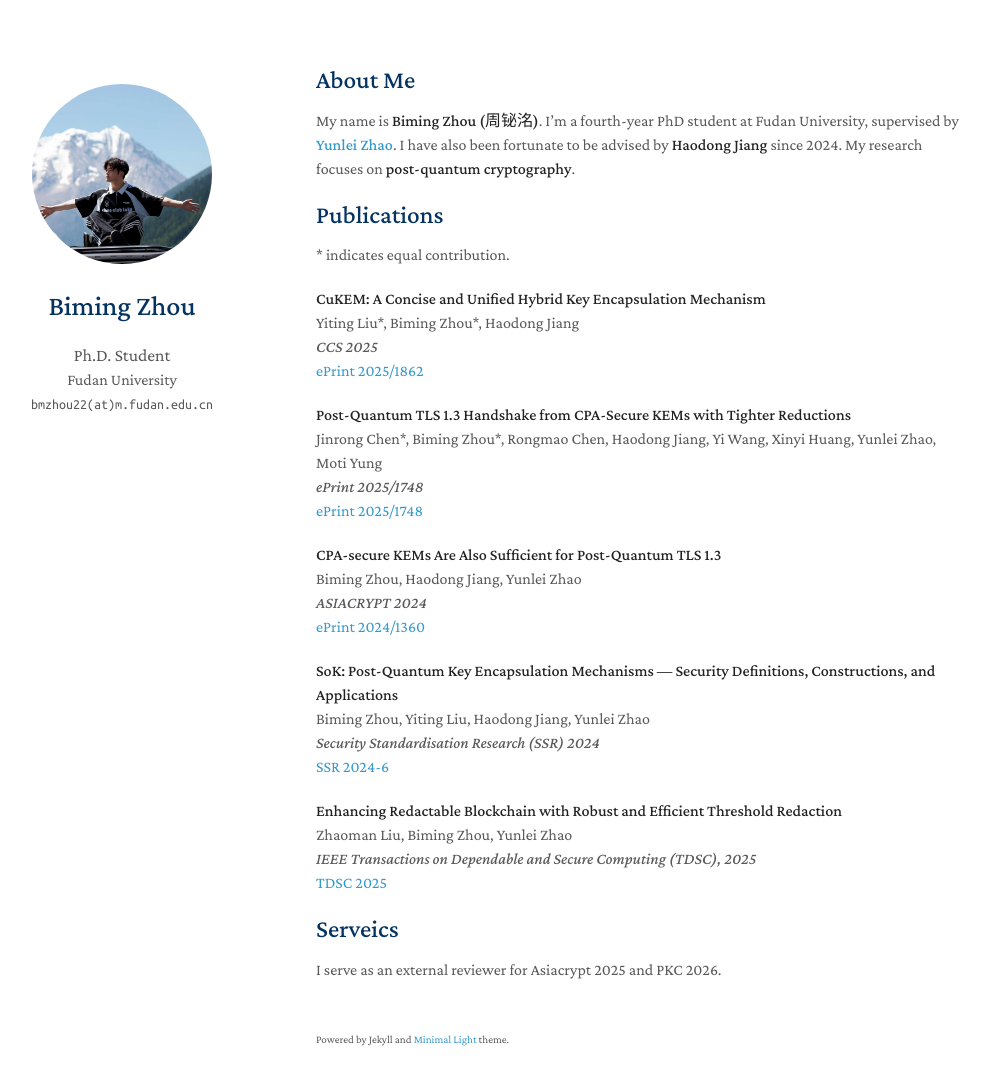
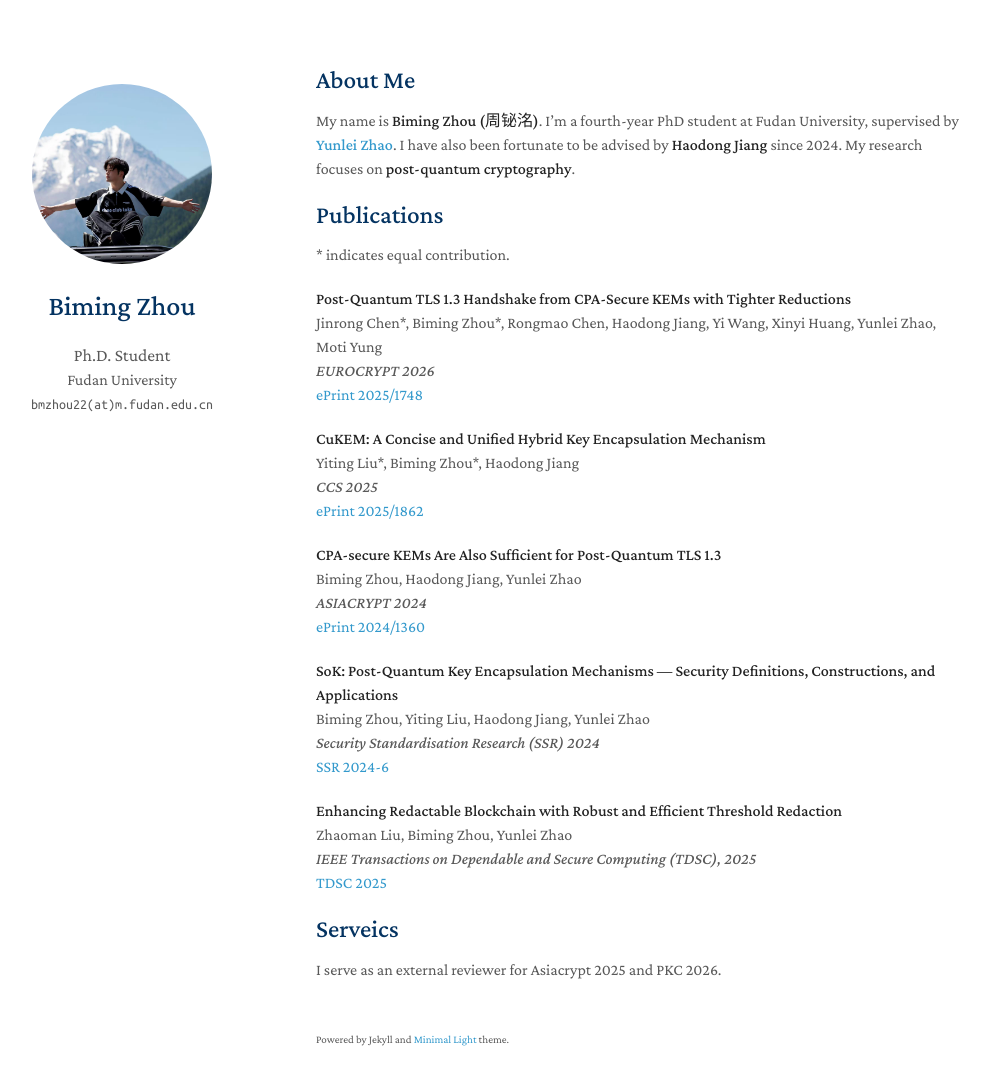
Before and after one commit to bimingzhou/bimingzhou.github.io, a Jekyll site: the page built from index.md, in a window 1280 px wide and 1120 px high. Shown: the top 1085 px of the window, without its empty margins (154-1144 px from the left). Built offline with Jekyll 4.4.1, drawn with Linux system fonts in a browser that asks for light colours; a style sheet for code colours, icons or effects is not loaded; our own code applies the rules of GitHub Pages for plain Markdown files.

Commit message:
Update index.md

```diff
--- a/index.md
+++ b/index.md
@@ -10,16 +10,17 @@ My name is **Biming Zhou (周铋洺)**. I’m a fourth-year PhD student at Fudan
 ## Publications
 \* indicates equal contribution.
 
+**Post-Quantum TLS 1.3 Handshake from CPA-Secure KEMs with Tighter Reductions**
+Jinrong Chen\*, Biming Zhou\*, Rongmao Chen, Haodong Jiang, Yi Wang, Xinyi Huang, Yunlei Zhao, Moti Yung
+*EUROCRYPT 2026*
+[ePrint 2025/1748](https://eprint.iacr.org/2025/1748)
+
+
 **CuKEM: A Concise and Unified Hybrid Key Encapsulation Mechanism**
 Yiting Liu\*, Biming Zhou\*, Haodong Jiang
 *CCS 2025*
 [ePrint 2025/1862](https://eprint.iacr.org/2025/1862)
 
-
-**Post-Quantum TLS 1.3 Handshake from CPA-Secure KEMs with Tighter Reductions**
-Jinrong Chen\*, Biming Zhou\*, Rongmao Chen, Haodong Jiang, Yi Wang, Xinyi Huang, Yunlei Zhao, Moti Yung
-*ePrint 2025/1748*
-[ePrint 2025/1748](https://eprint.iacr.org/2025/1748)
 
 **CPA-secure KEMs Are Also Sufficient for Post-Quantum TLS 1.3**
 Biming Zhou, Haodong Jiang, Yunlei Zhao
```
